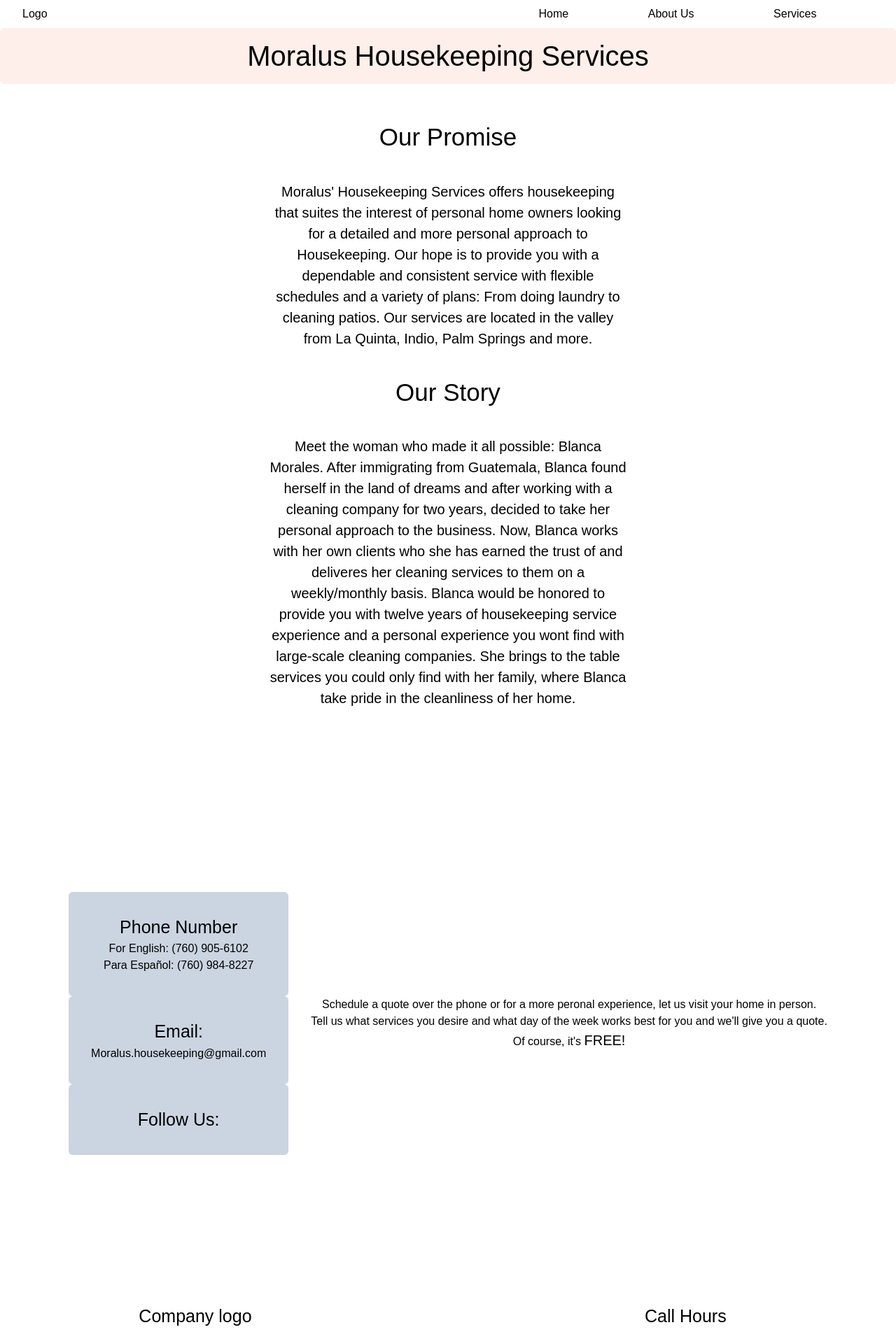
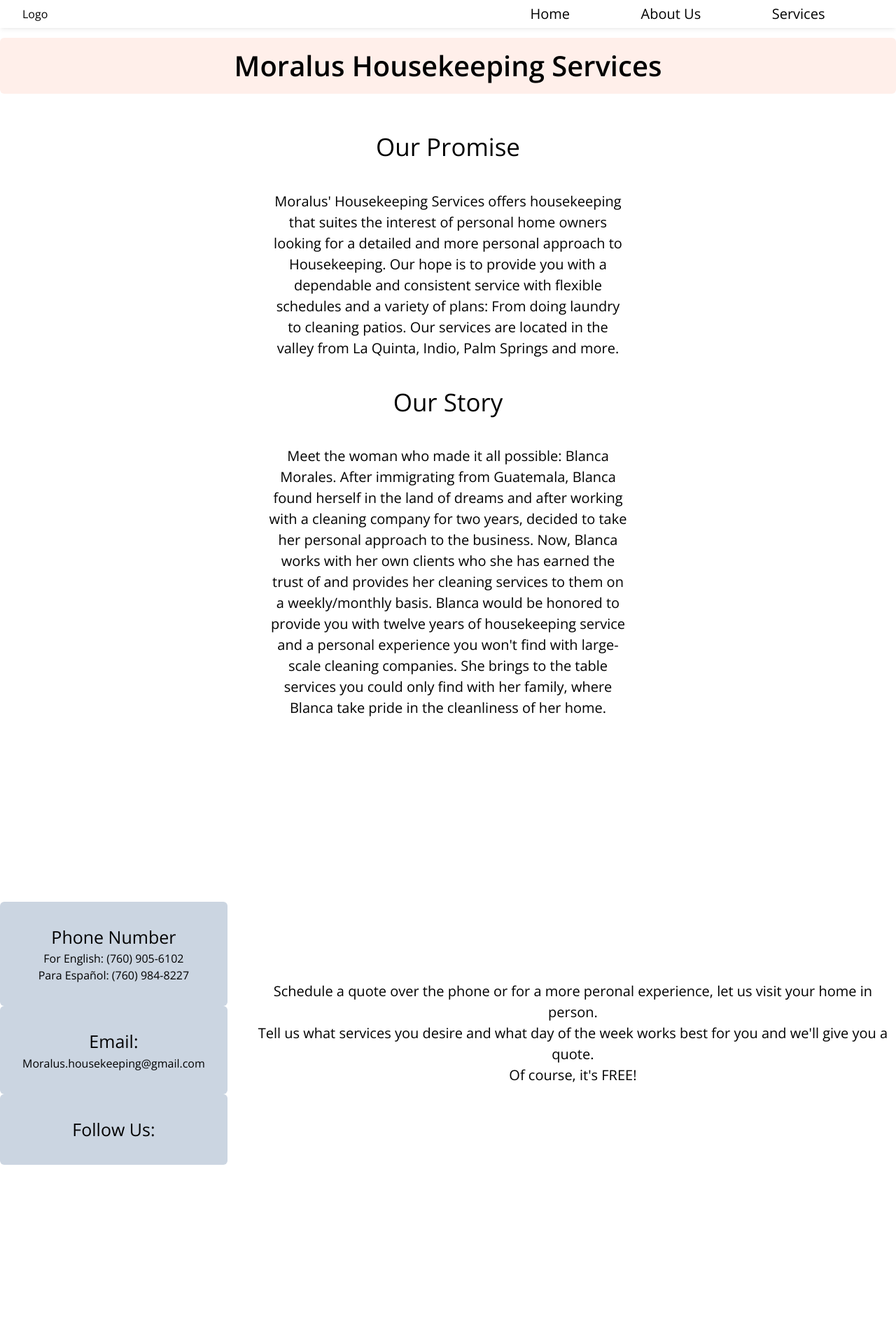
Before and after one commit to JMorales1905/moralus-housekeeping, a Next.js app: page / in a window 1280 px wide. Shown: the top 1904 px of the page at 70% size. Built offline with nearby package versions, Linux system fonts and the light colour scheme.

Commit message:
Updated some fonts. Nav bard fixed

```diff
--- a/app/page.tsx
+++ b/app/page.tsx
@@ -1,21 +1,27 @@
 import Image from "next/image";
+import { Open_Sans } from "next/font/google";
+
+const sans = Open_Sans({ subsets: ['latin'] })
 
 export default function Home() {
   return (
 
-    <div>
+    <div className={sans.className}>
       {/* Navbar will have two sections, Left side will be logo and right side will be menus */}
-      <nav className="bg-white text-black flex h-[5vh] items-center">
-        <section className="flex-1 ml-8">Logo</section>
-        <section className="flex-1 flex justify-evenly">
-          <a href="">Home</a>
-          <a href="#about-us">About Us</a>
-          <a href="#services">Services</a>
-        </section>
+      <nav className="h-[54px]" id="home">
+        <div className="bg-white text-black flex w-[100%] h-[5vh] items-center fixed shadow-md shadow-black/5">
+          <section className="flex-1 ml-8">Logo</section>
+          <section className="flex-1 flex justify-evenly text-[20px]">
+            <a href="#home">Home</a>
+            <a href="#about-us">About Us</a>
+            <a href="#services">Services</a>
+          </section>
+        </div>
+
       </nav>
 
       <div className="text-black h-[10vh]">
-        <div className="grid justify-center bg-light-2 h-full rounded-md items-center text-[40px]">
+        <div className="grid justify-center bg-light-2 h-full rounded-md items-center text-[40px] font-semibold">
           Moralus Housekeeping Services
         </div>
 
@@ -37,9 +43,9 @@ export default function Home() {
               After immigrating from Guatemala, Blanca found herself in the land of dreams and
               after working with a cleaning company for two years, decided to take her personal approach
               to the business. Now, Blanca works with her own clients who she has earned the trust of
-              and deliveres her cleaning services to them on a weekly/monthly basis. Blanca would be honored
-              to provide you with twelve years of housekeeping service experience and a personal experience you
-              wont find with large-scale cleaning companies. She brings to the table services you could only find
+              and provides her cleaning services to them on a weekly/monthly basis. Blanca would be honored
+              to provide you with twelve years of housekeeping service and a personal experience you
+              won't find with large-scale cleaning companies. She brings to the table services you could only find
               with her family, where Blanca take pride in the cleanliness of her home.
             </p>
 
@@ -63,14 +69,14 @@ export default function Home() {
                 {/* social media links */}
               </div>
             </div>
-            <p className="text-center">Schedule a quote over the phone or for a more peronal experience, let us visit your home in person. <br />
+            <p className="text-center text-[20px]">Schedule a quote over the phone or for a more peronal experience, let us visit your home in person. <br />
               Tell us what services you desire and what day of the week works best for you and we'll give you a quote.
               <br />Of course, it's <span className="text-[20px]">FREE!</span></p>
 
           </div>
         </section>
 
-        <footer className="bg-white flex justify-evenly">
+        <footer className="bg-white flex justify-evenly p-6 items-center">
           <div>
             <h2 className="text-[25px]">Company logo</h2>
             <p> We would feel privileged to service you!</p>
@@ -80,13 +86,13 @@ export default function Home() {
           <div>
             <h2 className="text-[25px]">Call Hours</h2>
             <ul>
-              <li className="border-black border-b-[1px]">Monday: 3pm-9pm</li>
-              <li className="border-black border-b-[1px]">Tuesday: 3pm-9pm</li>
-              <li className="border-black border-b-[1px]">Wednesday: 3pm-9pm</li>
-              <li className="border-black border-b-[1px]">Thursday: 3pm-9pm</li>
-              <li className="border-black border-b-[1px]">Friday: 3pm-9pm</li>
-              <li className="border-black border-b-[1px]">Saturday: 3pm-9pm</li>
-              <li className="border-black border-b-[1px]">Sunday: 3pm-9pm</li>
+              <li className="border-black border-b-[1px]">Monday: 3pm - 9pm</li>
+              <li className="border-black border-b-[1px]">Tuesday: 3pm - 9pm</li>
+              <li className="border-black border-b-[1px]">Wednesday: 3pm - 9pm</li>
+              <li className="border-black border-b-[1px]">Thursday: 3pm - 9pm</li>
+              <li className="border-black border-b-[1px]">Friday: 3pm - 9pm</li>
+              <li className="border-black border-b-[1px]">Saturday: 3pm - 9pm</li>
+              <li className="border-black border-b-[1px]">Sunday: 3pm - 9pm</li>
             </ul>
           </div>
         </footer>
```
